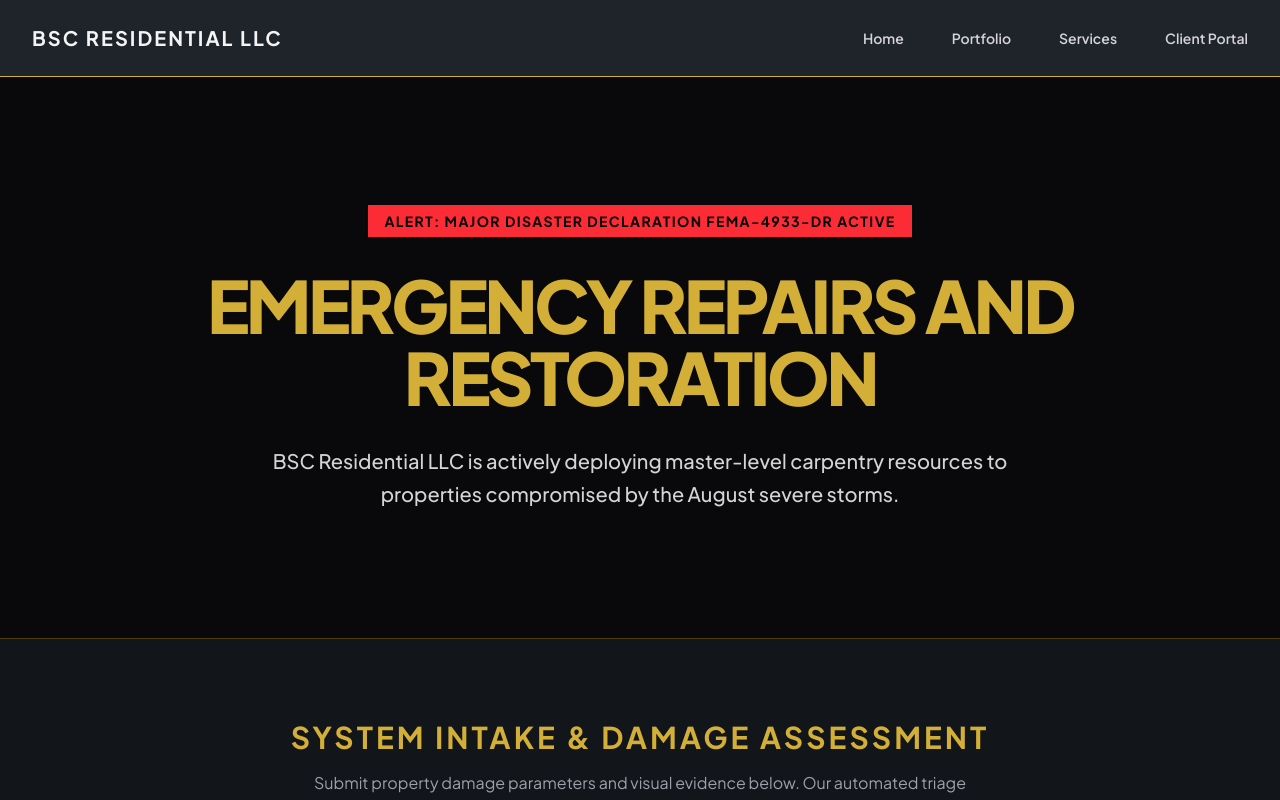
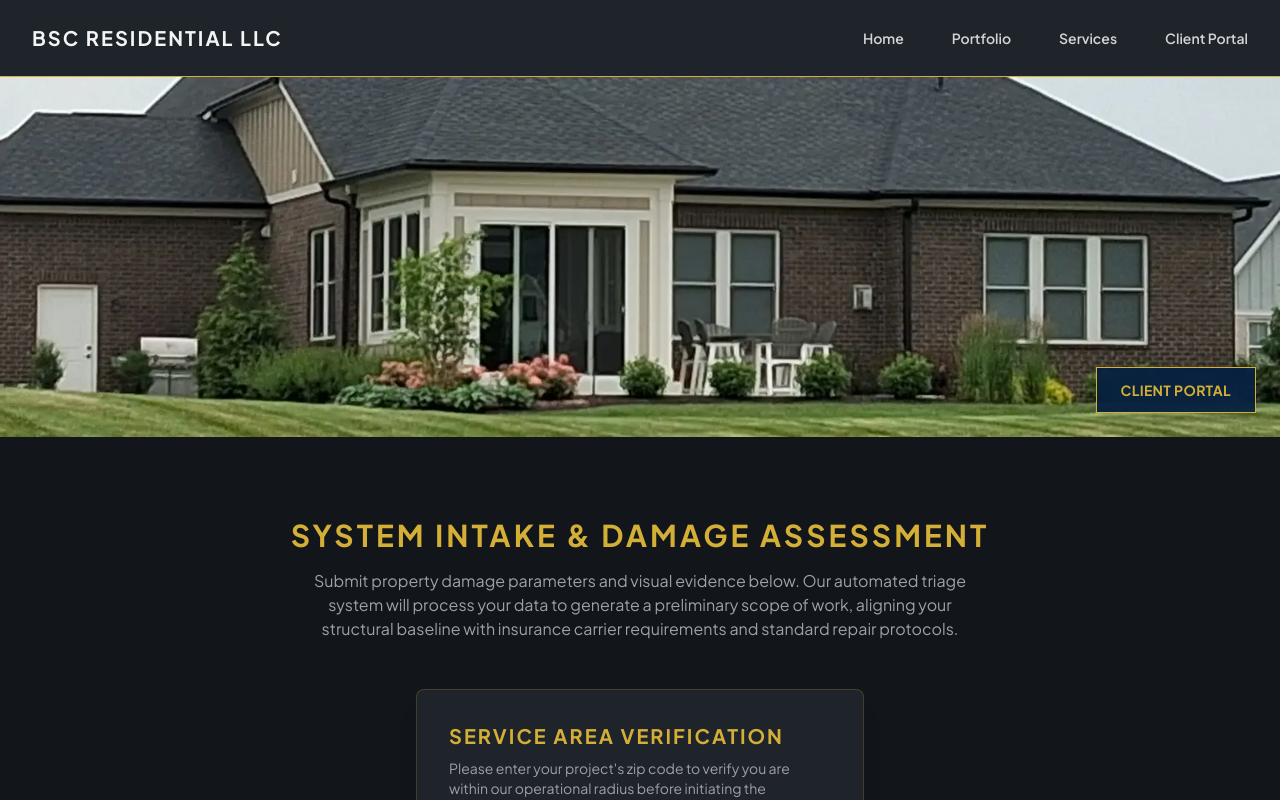
Before and after one commit to stevenclear27/bsc-residential, a Next.js app: page / in a window 1280 px wide. Shown: the top 800 px of the page. Built offline with nearby package versions, Linux system fonts and the light colour scheme; no server answers.

Commit message:
feat: pivot marketing to Hamilton County winter exteriors

```diff
--- a/app/(marketing)/page.tsx
+++ b/app/(marketing)/page.tsx
@@ -1,14 +1,11 @@
-import FemaHero from "@/components/DisasterRelief/FemaHero";
+import HeroSection from "@/components/HeroSection";
 import ChatEstimator from "@/components/Intake/ChatEstimator";
-
-// PEACETIME COMPONENTS PRESERVED FOR FAST REVERSION
-// import HeroSection from "@/components/HeroSection";
 
 export default function Home() {
   return (
     <main className="flex min-h-screen flex-col items-center justify-start bg-brand-canvas">
       {/* 1. THE HOOK: FEMA Interceptor */}
-      <FemaHero />
+      <HeroSection />
 
       {/* 2. THE FILTER: Automated Intake & Dossier Generation */}
       <section
--- a/components/DisasterRelief/FemaHero.tsx
+++ /dev/null
@@ -1,22 +0,0 @@
-import React from "react";
-
-export default function FemaHero() {
-  return (
-    <section className="w-full relative py-16 md:py-32 bg-zinc-950 border-b border-yellow-500/30">
-      <div className="max-w-5xl mx-auto px-4 md:px-8 text-center flex flex-col items-center gap-8">
-        <div className="inline-block bg-red-500 text-black px-4 py-1.5 font-bold text-sm uppercase tracking-widest shadow-sm">
-          ALERT: Major Disaster Declaration FEMA-4933-DR Active
-        </div>
-
-        <h1 className="text-5xl md:text-7xl font-black uppercase tracking-tighter text-brand-primary leading-none">
-          Emergency Repairs and <br className="hidden md:block" /> Restoration
-        </h1>
-
-        <p className="text-xl text-zinc-300 leading-relaxed font-medium max-w-3xl">
-          BSC Residential LLC is actively deploying master-level carpentry
-          resources to properties compromised by the August severe storms.
-        </p>
-      </div>
-    </section>
-  );
-}
```
